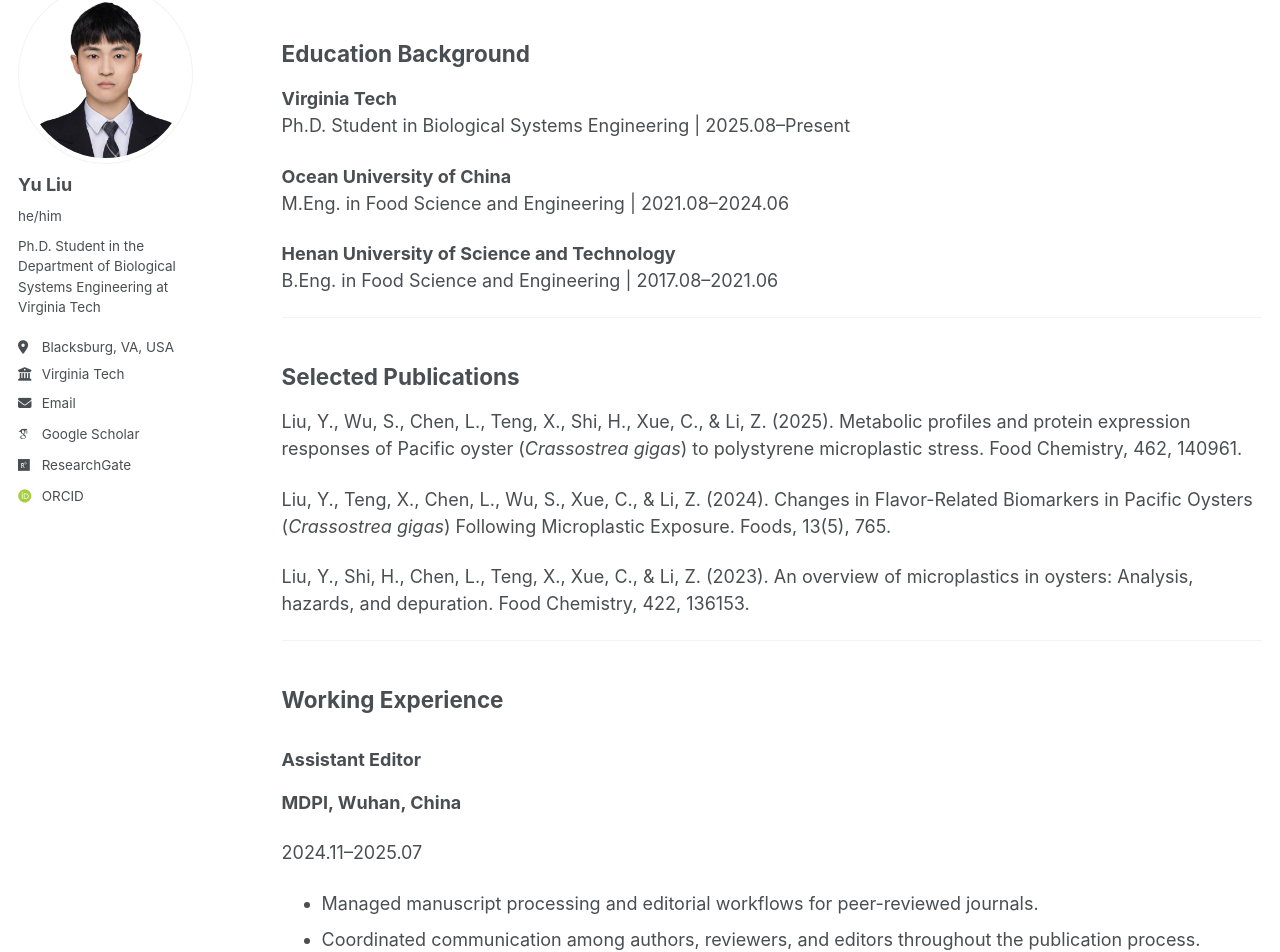
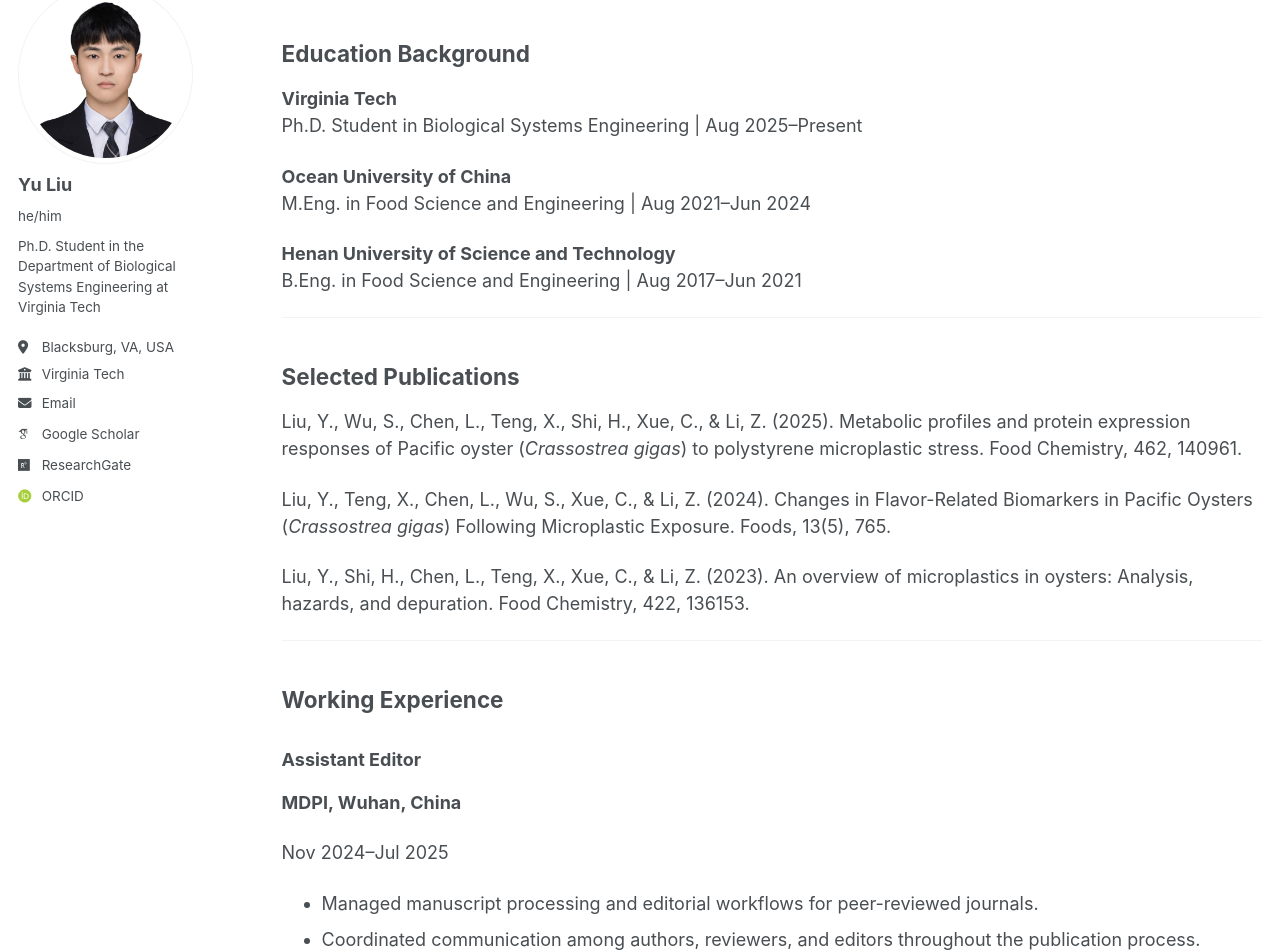
Before and after one commit to yuliu0322/yuliu0322.github.io, a Jekyll site: the page built from _pages/cv.md, in a window 1280 px wide and 1400 px high. Shown: the part 134-1086 px from the top of the window. Built offline with Jekyll 4.4.1, drawn with Linux system fonts in a browser that asks for light colours; some web fonts are replaced; a script bundle is joined from its source files by our own code; library files that are not in the unit come from our copies.

Commit message:
Update cv.md

```diff
--- a/_pages/cv.md
+++ b/_pages/cv.md
@@ -10,13 +10,13 @@ redirect_from:
 ## Education Background
 
 **Virginia Tech**
-Ph.D. Student in Biological Systems Engineering | 2025.08–Present
+Ph.D. Student in Biological Systems Engineering | Aug 2025–Present
 
 **Ocean University of China**
-M.Eng. in Food Science and Engineering | 2021.08–2024.06
+M.Eng. in Food Science and Engineering | Aug 2021–Jun 2024
 
 **Henan University of Science and Technology**
-B.Eng. in Food Science and Engineering | 2017.08–2021.06
+B.Eng. in Food Science and Engineering | Aug 2017–Jun 2021
 
 ---
 
@@ -36,7 +36,7 @@ Liu, Y., Shi, H., Chen, L., Teng, X., Xue, C., & Li, Z. (2023). An overview of m
 
 **MDPI, Wuhan, China**
 
-2024.11–2025.07
+Nov 2024–Jul 2025
 
 * Managed manuscript processing and editorial workflows for peer-reviewed journals.
 * Coordinated communication among authors, reviewers, and editors throughout the publication process.
```
